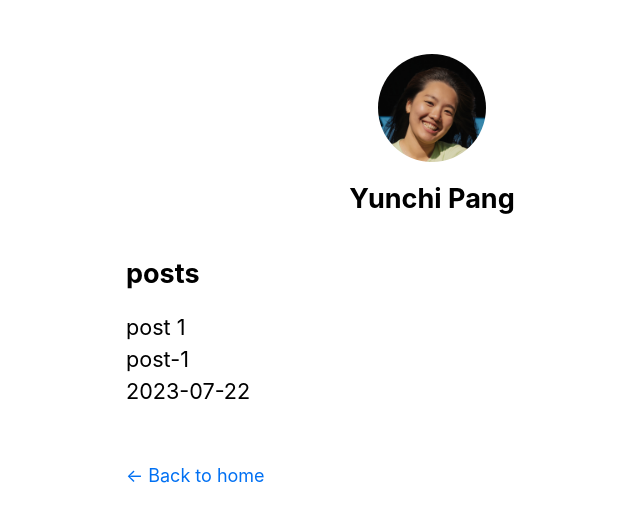
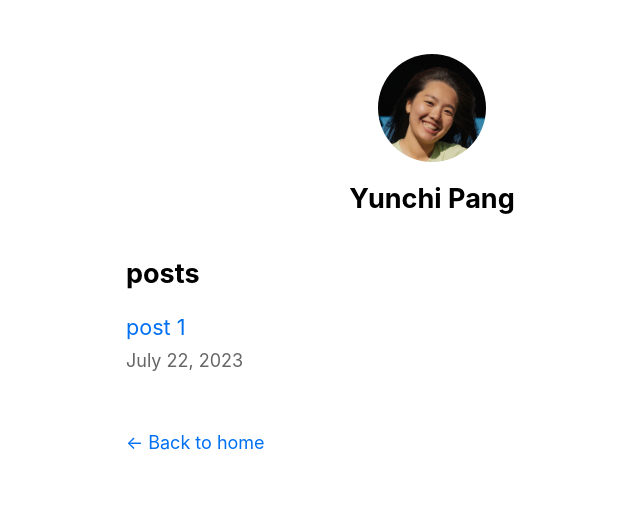
Before and after one commit to yunchipang/nextjs-portfolio, a Next.js app: page /posts in a window 1280 px wide. Shown: the top 522 px of the page, without its empty margins (208-848 px from the left). Built offline with nearby package versions, Linux system fonts and the light colour scheme.

Commit message:
Polish pages and add links

```diff
--- /dev/null
+++ b/components/date.js
@@ -0,0 +1,6 @@
+import { parseISO, format } from 'date-fns';
+
+export default function Date({ dateString }) {
+  const date = parseISO(dateString);
+  return <time dateTime={dateString}>{format(date, 'LLLL d, yyyy')}</time>;
+}
--- a/lib/posts.js
+++ b/lib/posts.js
@@ -1,6 +1,8 @@
 import fs from 'fs'
 import path from 'path'
 import matter from 'gray-matter'
+import { remark } from 'remark';
+import html from 'remark-html';
 
 
 const postsDirectory = path.join(process.cwd(), 'posts')
@@ -46,16 +48,23 @@
   })
 }
 
-export function getPostData(id) {
-  const fullPath = path.join(postsDirectory, `${id}.md`)
-  const fileContents = fs.readFileSync(fullPath, 'utf8')
+export async function getPostData(id) {
+  const fullPath = path.join(postsDirectory, `${id}.md`);
+  const fileContents = fs.readFileSync(fullPath, 'utf8');
 
   // Use gray-matter to parse the post metadata section
-  const matterResult = matter(fileContents)
+  const matterResult = matter(fileContents);
 
-  // Combine the data with the id
+  // Use remark to convert markdown into HTML string
+  const processedContent = await remark()
+    .use(html)
+    .process(matterResult.content);
+  const contentHtml = processedContent.toString();
+
+  // Combine the data with the id and contentHtml
   return {
     id,
-    ...matterResult.data
-  }
+    contentHtml,
+    ...matterResult.data,
+  };
 }
--- a/package.json
+++ b/package.json
@@ -8,11 +8,14 @@
   },
   "dependencies": {
     "add": "^2.0.6",
+    "date-fns": "^2.30.0",
     "eslint-config-prettier": "^8.8.0",
     "gray-matter": "^4.0.3",
     "next": "latest",
     "react": "18.2.0",
-    "react-dom": "18.2.0"
+    "react-dom": "18.2.0",
+    "remark": "^14.0.3",
+    "remark-html": "^15.0.2"
   },
   "devDependencies": {
     "eslint": "8.45.0",
--- a/pages/posts.js
+++ b/pages/posts.js
@@ -2,6 +2,8 @@
 import Layout from '../components/layout';
 import utilStyles from '../styles/utils.module.css';
 import { getSortedPostsData } from '../lib/posts';
+import Link from 'next/link';
+import Date from '../components/date';
 
 
 export async function getStaticProps() {
@@ -24,12 +26,12 @@
 					<ul className={utilStyles.list}>
 					{allPostsData.map(({ id, date, title }) => (
 						<li className={utilStyles.listItem} key={id}>
-						{title}
+						<Link href={`/posts/${id}`}>{title}</Link>
 						<br />
-						{id}
-						<br />
-						{date}
-						</li>
+						<small className={utilStyles.lightText}>
+						  <Date dateString={date} />
+						</small>
+					  </li>
 					))}
 					</ul>
 				</section>
```
Also changed, not shown: pages/posts/[id].js (+20 -9 lines), posts/post-1.md (line endings or trailing spaces), 1 other file (tests, documents, lock files or other folders).
